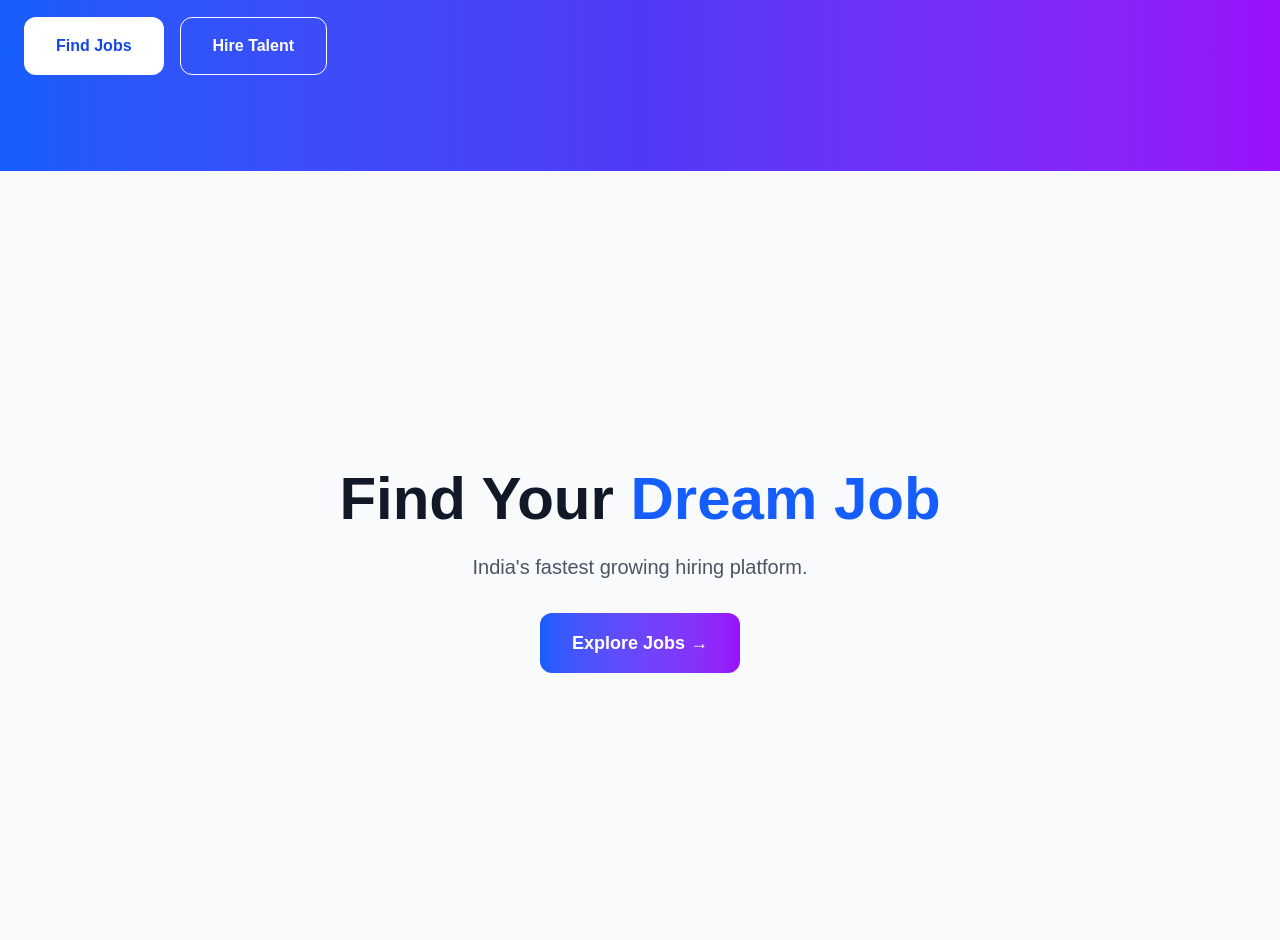
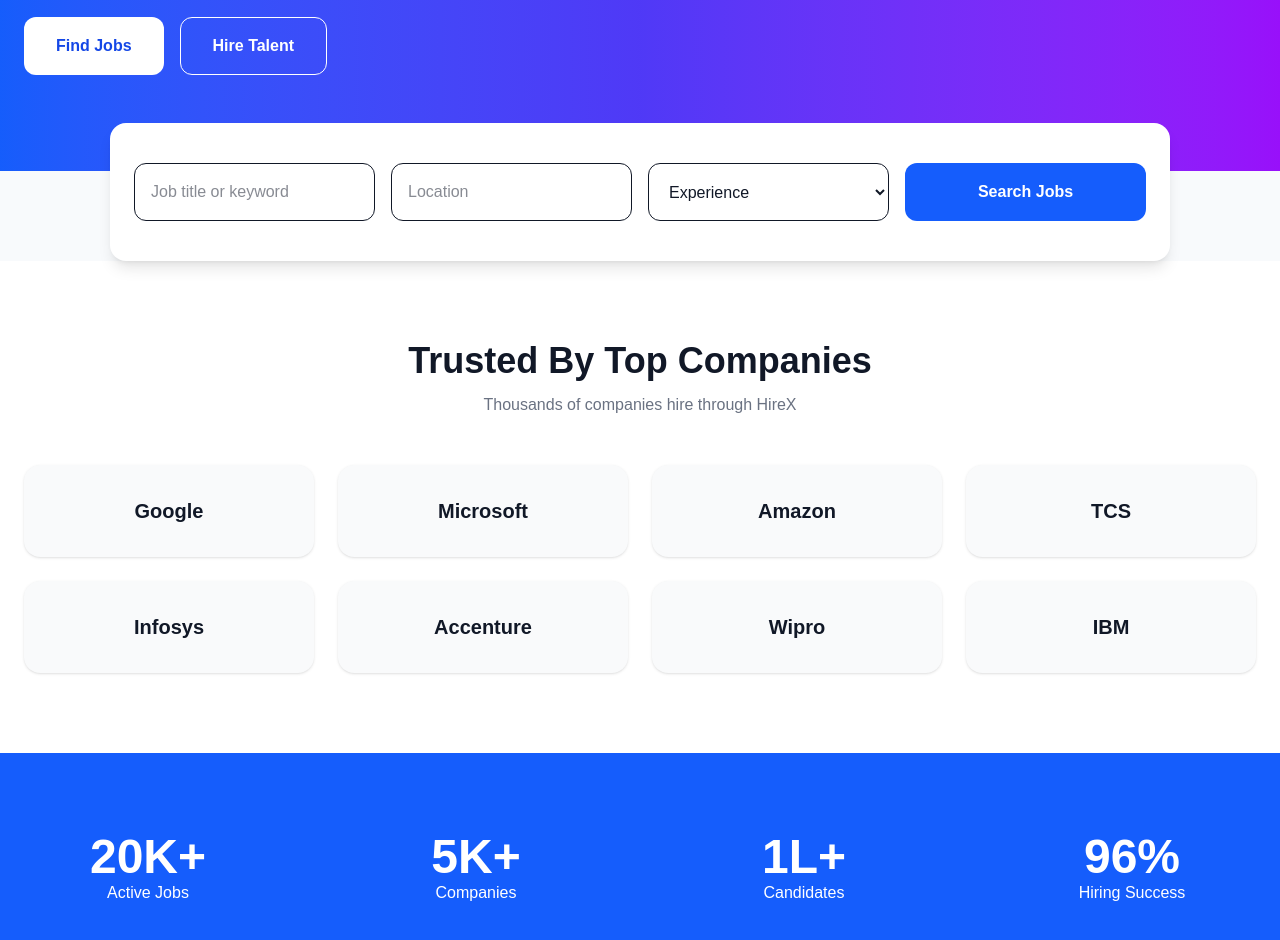
Before and after one commit to hirex-careers/hirex, a Next.js app: page / in a window 1280 px wide. Shown: the part 460-1400 px from the top of the page. Built offline with nearby package versions, Linux system fonts and the light colour scheme.

Commit message:
Added companies and stats section

```diff
--- a/app/page.tsx
+++ b/app/page.tsx
@@ -1,31 +1,18 @@
 import Navbar from "@/components/navbar/Navbar";
-import Hero1 from "@/components/hero/Hero1";
+import Hero from "@/components/hero/Hero";
+import SearchSection from "@/components/home/SearchSection";
+import TopCompanies from "@/components/company/TopCompanies";
+import Stats from "@/components/home/Stats";
 
 export default function Home() {
   return (
     <>
       <Navbar />
-      <Hero1 />
+      <Hero />
+      <SearchSection />
+      <TopCompanies />
+      <Stats />
 
-
-      <main className="min-h-screen flex items-center justify-center bg-gray-50">
-        <div className="text-center">
-
-          <h1 className="text-6xl font-extrabold">
-            Find Your
-            <span className="text-blue-600"> Dream Job</span>
-          </h1>
-
-          <p className="mt-6 text-xl text-gray-600">
-            India's fastest growing hiring platform.
-          </p>
-
-          <button className="mt-8 px-8 py-4 rounded-xl bg-gradient-to-r from-blue-600 to-purple-600 text-white text-lg font-semibold hover:scale-105 transition">
-            Explore Jobs →
-          </button>
-
-        </div>
-      </main>
     </>
   );
 }
--- /dev/null
+++ b/components/company/TopCompanies.tsx
@@ -0,0 +1,39 @@
+const companies = [
+  "Google",
+  "Microsoft",
+  "Amazon",
+  "TCS",
+  "Infosys",
+  "Accenture",
+  "Wipro",
+  "IBM",
+];
+
+export default function TopCompanies() {
+  return (
+    <section className="py-20 bg-white">
+      <div className="max-w-7xl mx-auto px-6">
+
+        <h2 className="text-4xl font-bold text-center">
+          Trusted By Top Companies
+        </h2>
+
+        <p className="text-center text-gray-500 mt-3">
+          Thousands of companies hire through HireX
+        </p>
+
+        <div className="grid grid-cols-2 md:grid-cols-4 gap-6 mt-12">
+          {companies.map((company) => (
+            <div
+              key={company}
+              className="bg-gray-50 rounded-2xl p-8 shadow hover:shadow-xl transition text-center font-bold text-xl"
+            >
+              {company}
+            </div>
+          ))}
+        </div>
+
+      </div>
+    </section>
+  );
+}
--- a/components/hero/Hero1.tsx
+++ b/components/hero/Hero.tsx
@@ -1,4 +1,4 @@
-export default function Hero1() {
+export default function Hero() {
   return (
     <section className="bg-gradient-to-r from-blue-600 via-indigo-600 to-purple-600 text-white">
       <div className="max-w-7xl mx-auto px-6 py-24">
--- a/components/home/Hero.tsx
+++ /dev/null
@@ -1,34 +0,0 @@
-export default function Hero() {
-  return (
-    <section className="bg-gradient-to-r from-blue-600 to-purple-600 text-white min-h-[90vh] flex items-center">
-      <div className="max-w-7xl mx-auto px-8 w-full">
-
-        <h1 className="text-6xl font-bold leading-tight">
-          Find Jobs.
-          <br />
-          Get Hired.
-          <br />
-          Faster.
-        </h1>
-
-        <p className="mt-6 text-xl max-w-xl text-gray-200">
-          HireX helps candidates connect with verified companies and
-          employers hire quality talent faster.
-        </p>
-
-        <div className="mt-10 flex gap-4">
-
-          <button className="bg-white text-blue-600 px-6 py-3 rounded-xl font-semibold">
-            Find Jobs
-          </button>
-
-          <button className="border border-white px-6 py-3 rounded-xl">
-            Post a Job
-          </button>
-
-        </div>
-
-      </div>
-    </section>
-  );
-}
--- a/components/home/SearchSection.tsx
+++ b/components/home/SearchSection.tsx
@@ -1,38 +1,31 @@
 export default function SearchSection() {
   return (
-    <section className="bg-white py-12">
-      <div className="max-w-6xl mx-auto px-6">
-
-        <div className="bg-white shadow-2xl rounded-2xl p-6 -mt-24 relative z-20">
-
-          <div className="grid grid-cols-1 md:grid-cols-4 gap-4">
+    <section className="bg-white py-10 shadow-lg rounded-2xl -mt-12 relative z-10 max-w-6xl mx-auto px-6">
+      <div className="grid md:grid-cols-4 gap-4">
 
         <input
           type="text"
-              placeholder="Job Title"
-              className="border rounded-xl px-4 py-3 outline-none"
+          placeholder="Job title or keyword"
+          className="border rounded-xl p-4 outline-none"
         />
 
         <input
           type="text"
           placeholder="Location"
-              className="border rounded-xl px-4 py-3 outline-none"
+          className="border rounded-xl p-4 outline-none"
         />
 
-            <select className="border rounded-xl px-4 py-3">
+        <select className="border rounded-xl p-4">
           <option>Experience</option>
           <option>Fresher</option>
-              <option>1+ Years</option>
-              <option>2+ Years</option>
+          <option>1-2 Years</option>
+          <option>3-5 Years</option>
+          <option>5+ Years</option>
         </select>
 
-            <button className="bg-blue-600 text-white rounded-xl">
+        <button className="bg-blue-600 rounded-xl text-white font-semibold hover:bg-blue-700">
           Search Jobs
         </button>
-
-          </div>
-
-        </div>
 
       </div>
     </section>
--- a/components/home/Stats.tsx
+++ b/components/home/Stats.tsx
@@ -1,25 +1,25 @@
 export default function Stats() {
   return (
-    <section className="py-20 bg-blue-600 text-white">
-      <div className="max-w-6xl mx-auto grid md:grid-cols-4 gap-8 text-center">
+    <section className="bg-blue-600 text-white py-20">
+      <div className="max-w-7xl mx-auto grid md:grid-cols-4 gap-8 text-center">
 
         <div>
-          <h1 className="text-5xl font-bold">15K+</h1>
-          <p>Jobs Posted</p>
+          <h2 className="text-5xl font-bold">20K+</h2>
+          <p>Active Jobs</p>
         </div>
 
         <div>
-          <h1 className="text-5xl font-bold">8K+</h1>
+          <h2 className="text-5xl font-bold">5K+</h2>
           <p>Companies</p>
         </div>
 
         <div>
-          <h1 className="text-5xl font-bold">2L+</h1>
+          <h2 className="text-5xl font-bold">1L+</h2>
           <p>Candidates</p>
         </div>
 
         <div>
-          <h1 className="text-5xl font-bold">95%</h1>
+          <h2 className="text-5xl font-bold">96%</h2>
           <p>Hiring Success</p>
         </div>
 
```
Lines whose indentation alone changed are shown as unchanged.
